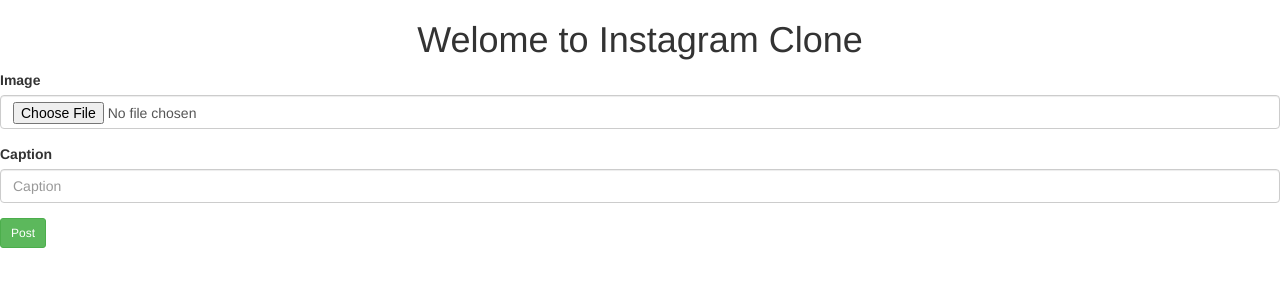
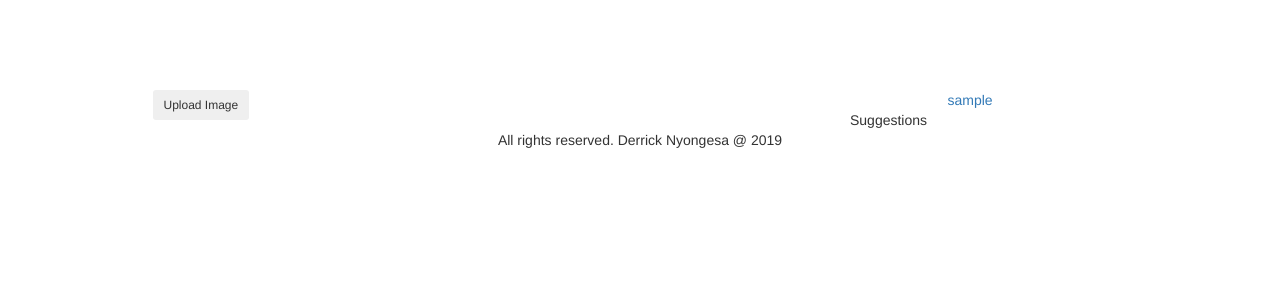
Before and after one commit to Derrick-Nyongesa/instagram-clone, a Django app: page / in a window 1280 px wide. Shown: the part 52-352 px from the top of the page. Run offline with Django 3.2, Linux system fonts and the light colour scheme; the visitor is signed in with stand-in values (Sample User, id 1); data comes from the database, SQL or seed files in the repository; data that the repository does not hold is empty; some libraries are stand-ins or nearby versions.

Commit message:
Created a timeline page with photo upload functionality

```diff
--- a/instagram/models.py
+++ b/instagram/models.py
@@ -39,8 +39,21 @@ class Image(models.Model):
     image = models.ImageField(upload_to='images/',default='DEFAULT VALUE')
     name = models.CharField(max_length=250, blank=True)
     caption = models.CharField(max_length=250, blank=True)
-    profile = models.ForeignKey(Profile, on_delete=models.CASCADE, default='', related_name='images')
+    profile = models.ForeignKey(Profile, on_delete=models.CASCADE,  null=True)
     date_created = models.DateTimeField(auto_now_add=True, null=True)
+    user = models.ForeignKey(User, on_delete=models.CASCADE, null=True)
+
+    class Meta:
+       ordering = ['-date_created']
+
+
+    def save_image(self):
+        self.save()
+
+    @classmethod
+    def get_image_by_id(cls, image_id):
+        images = cls.objects.get(id=image_id)
+        return images
 
     def __str__(self):
         return f'{self.user.name} Image'
--- a/instagram/templates/index.html
+++ b/instagram/templates/index.html
@@ -4,15 +4,109 @@
 
 
 {% block content %}
-    <h1 class="text-center">Welome to Instagram Clone</h1>
+<div class="container" style="margin-top:7%;">
+    <div class="row">
+        <div class="col-md-1"></div>
+        <div class="col-md-7">
+            <div class="row">
+                <button class="btn btn-sm btn-outline-primary ml-4 mb-3" data-toggle="modal" data-target="#imageUpload">
+                    Upload Image
+                </button>
+                <div class="modal fade" id="imageUpload" tabindex="-1" role="dialog"
+                     aria-labelledby="exampleModalCenterTitle" aria-hidden="true">
+                    <div class="modal-dialog modal-dialog-centered" role="document">
+                        <div class="modal-content">
+                            <div class="modal-header">
+                                <h5 class="modal-title" id="exampleModalLongTitle">Image Upload</h5>
+                                <button type="button" class="close" data-dismiss="modal" aria-label="Close">
+                                    <span aria-hidden="true">&times;</span>
+                                </button>
+                            </div>
+                            <div class="modal-body">
+                                <form action="" method="post" enctype="multipart/form-data" novalidate>
+                                    {% csrf_token %}
+                                    {% bootstrap_form form%}
+                                    <button class="btn btn-sm btn-success">Upload</button>
+                                    <button type="button" class="btn btn-sm btn-outline-danger" data-dismiss="modal">
+                                        Close
+                                    </button>
+                                </form>
+                            </div>
+                        </div>
+                    </div>
+                </div>
+            </div>
 
-    <form action="{% url 'homePage' %}" method="post" enctype="multipart/form-data">
-        {% csrf_token %}
-        {% bootstrap_form form %}
-        <input type="submit" class="btn btn-sm btn-success" value="Post">
-    </form>
+            {% for image in images %}
+            <div class="card mb-4">
+                <div class="card-title">
+                    <img src="{{image.user.profile_picture.url}}" class="rounded-circle border ml-3 mt-2  mr-3"
+                         alt="{{image.user.user.username}}" width="35" height="35">
+                    <a href="" class="mt-4 user">{{image.user.user.username|title}}</a>
+                </div>
+                <div class="card-body mb-4">
+                  <a href=""><div class="card-text"
+                       style="background-image:url({{ image.image.url }});;background-size: contain;position: sticky">
+                      <img src="{{image.image.url}}"  class="card-img" width="100%"/>
+                  </div></a>
+              </div>
 
-{% block scripts %}
-  <script src="https://ajax.googleapis.com/ajax/libs/jquery/3.2.1/jquery.min.js"></script>
-{% bootstrap_javascript %} {% endblock %}
+                <div class="iconic ml-2">
+                    <button class="btn btn-sm" type="submit" name="image_id" value="{{image.id}}">
+                        <a href=""><i class="far fa-heart hearticon mx-auto"
+                                                                  aria-hidden="true"></i></a>
+                    </button>
+                    <button class="btn btn-sm" type="submit"><a href=""><i
+                            class="far fa-comment hearticon mx-auto" aria-hidden="true"></i>
+                    </a></button>
+                </div>
+                <span class="ml-4 mb-1"><strong>{{image.likes.count}} like{{image.likes.count|pluralize}}</strong></span>
+                <span class="text-secondary ml-4 viewall"><a href="">view all {{image.comments.count}} comment{{image.comments.count|pluralize}}</a></span>
+
+            </div>
+            {% endfor %}
+        </div>
+        <div class="col-md-4 mt-4 userinfo">
+            <div class="row">
+                <div class="col-md-3 ml-2">
+                    <img class="rounded-circle user-img" src="{{ user.profile.profile_picture.url }}">
+                </div>
+                <div class="col-md-6 mt-4 user-detail">
+                    <span class=" text-secondary"><a
+                            href="{% url 'profile' user.username %}">{{ user.username }}</a></span> <br>
+                    <span class=" inname">{{ user.profile.name }}</span>
+                </div>
+            </div>
+            <div class="row">
+                <div class="col-md-10">
+                    <div class="card mt-4 mr-2 ml-2">
+                        <div class="card-title text-secondary mt-2 mr-2 ml-2 ">Suggestions</div>
+                        {% for user in users %}
+                        <div class="container">
+                            <div class="row">
+                                <div class="col-md-2 mr-3 mt-1 mb-2">
+                                    <img class="rounded-circle" src="{{ user.profile.profile_picture.url }}"
+                                         width="45px" height="45px">
+                                </div>
+                                <div class="col-md-6 mr-2 mt-2">
+                                    <span><a href="{% url 'profile' user.username %}">{{user.username}}</a></span>
+                                </div>
+                                <div class="col-md-4">
+                                </div>
+                            </div>
+                        </div>
+
+                        {% endfor %}
+                    </div>
+                </div>
+                <div class="col-md-2"></div>
+            </div>
+
+
+        </div>
+
+    </div>
+    <p class="text-center mt-5">All rights reserved. Derrick Nyongesa @ 2019</p>
+</div>
+
 {% endblock %}
--- a/instagram/urls.py
+++ b/instagram/urls.py
@@ -7,6 +7,7 @@ urlpatterns = [
     path('', views.index, name='homePage'),
     path('profile/<username>/', views.profile, name='profile'),
     #path('user_profile/<username>/', views.user_profile, name='user_profile'),
+    path('new/status/<username>', views.new_status, name='newStatus')
 ]
 if settings.DEBUG:
     urlpatterns+= static(settings.MEDIA_URL, document_root = settings.MEDIA_ROOT)
--- a/instagram/views.py
+++ b/instagram/views.py
@@ -15,7 +15,7 @@ def index(request):
         form = PostForm(request.POST, request.FILES)
         if form.is_valid():
             post = form.save(commit=False)
-            post.user = request.user.profile
+            post.user = request.user
             post.save()
 
             return HttpResponseRedirect(request.path_info)
@@ -31,9 +31,45 @@ def index(request):
 
 
 @login_required(login_url='login')
+#def profile(request, username):
+    #current_user = request.user
+    #profile = Profile.objects.get_or_create(user_id=current_user.id)
+    #images = Image.objects.all().filter(profile_id=current_user.id)
+
+    #return render(request, 'profile.html', {'images':images, 'profile':profile})
 def profile(request, username):
     current_user = request.user
-    profile = Profile.objects.get_or_create(user_id=current_user.id)
     images = Image.objects.all().filter(profile_id=current_user.id)
+    if request.method == 'POST':
+        user_form = UpdateUserForm(request.POST, instance=request.user)
+        prof_form = UpdateUserProfileForm(request.POST, request.FILES, instance=request.user.profile)
+        if user_form.is_valid() and prof_form.is_valid():
+            user_form.save()
+            prof_form.save()
+            return HttpResponseRedirect(request.path_info)
+    else:
+        user_form = UpdateUserForm(instance=request.user)
+        prof_form = UpdateUserProfileForm(instance=request.user.profile)
+    params = {
+        'user_form': user_form,
+        'prof_form': prof_form,
+        'images': images,
 
-    return render(request, 'profile.html', {'images':images, 'profile':profile})
+    }
+    return render(request, 'profile.html', params)
+
+
+@login_required(login_url='/accounts/login/')
+def new_status(request, username):
+    current_user = request.user
+    username = current_user.username
+    if request.method == 'POST':
+        form = PostForm(request.POST, request.FILES)
+        if form.is_valid():
+            image = form.save()
+            image.user = request.user
+            image.save()
+        return redirect('homePage')
+    else:
+        form = PostForm()
+    return render(request, 'new_status.html', {"form": form})
```
Also changed, not shown: instagram/templates/new_status.html (added, +33 -0 lines), instagram/templates/profile.html (+6 -4 lines), instagram/migrations/0004_auto_20210519_1424.py (added), instagram/migrations/0005_image_user.py (added), media/images/TfL-Image-Route-94-electric-bus.jpg (added), media/images/TfL-Image-Route-94-electric-bus_I21ybLu.jpg (added), media/images/TfL-Image-Route-94-electric-bus_LXUDi45.jpg (added), media/images/TfL-Image-Route-94-electric-bus_PSqkli9.jpg (added), media/images/TfL-Image-Route-94-electric-bus_VSydqKW.jpg (added), media/images/local_food2.JPG (added), media/images/mini_Classic.jpg (added), 1 other file.
